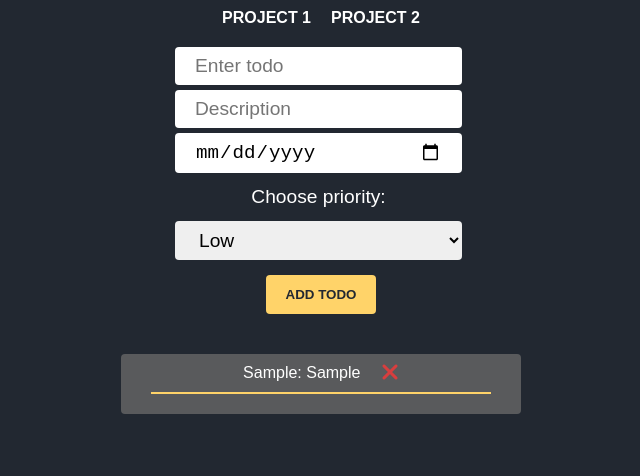
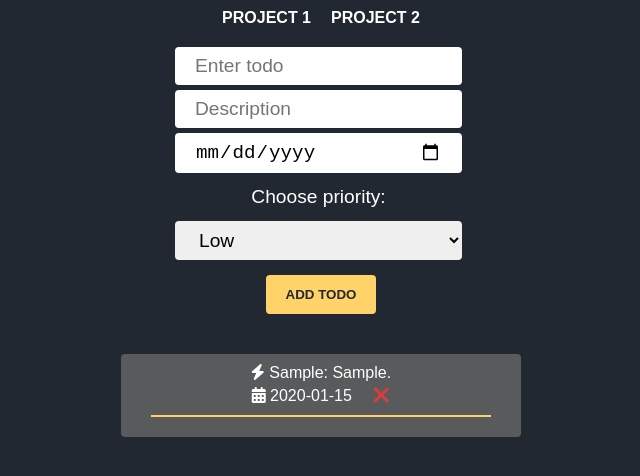
Before and after one commit to anasommer/TOP-todo-app, a website built with webpack: page src/index.html in a window 1280 px wide. Both pictures are taken after typing "Sample", "Sample", "2020-01-15" into the empty fields and a click on the button "ADD TODO". Shown: the part 108-584 px from the top of the page, without its empty margins (319-959 px from the left). Built offline with nearby package versions, Linux system fonts and the light colour scheme.

Commit message:
styling todos

```diff
--- a/src/modules/form.js
+++ b/src/modules/form.js
@@ -37,20 +37,23 @@ export default function form() {
       priority,
     };
 
-    const todoItem = addTodo({ title, description, dueDate, priority });
-    console.log(todoItem);
-
     existingTodos.push(newTodo);
     localStorage.setItem('todos', JSON.stringify(existingTodos));
 
     const todosDiv = document.querySelector('.todos-container');
     const todoList = todosDiv.querySelector('.todo-list');
     const newTodoElement = document.createElement('li');
+
+    let prioIcon =
+      priority === 'high'
+        ? '<i class="fa-solid fa-bolt prio-high"></i>'
+        : priority === 'medium'
+        ? '<i class="fa-solid fa-bolt prio-medium"></i>'
+        : '<i class="fa-solid fa-bolt"></i>';
     newTodoElement.classList.add('todo-item');
-    newTodoElement.innerHTML = `${title}: ${description} <i class="fas fa-xl fa-xmark remove-icon"></i>`;
+    newTodoElement.innerHTML = `${prioIcon} ${title}: ${description}. <br> <i class="fa-solid fa-calendar-days due-date"></i> ${dueDate} <i class="fas fa-xl fa-xmark remove-icon"></i> `;
     todoList.appendChild(newTodoElement);
 
-    // Clear the form fields
     formEl.reset();
   });
 
--- a/src/style.css
+++ b/src/style.css
@@ -101,3 +101,15 @@ form {
   padding-left: 1rem;
   cursor: pointer;
 }
+
+.prio-medium {
+  color: #ffd369;
+}
+
+.prio-high {
+  color: #d83e3e;
+}
+
+.due-date {
+  margin-top: 5px;
+}
```
